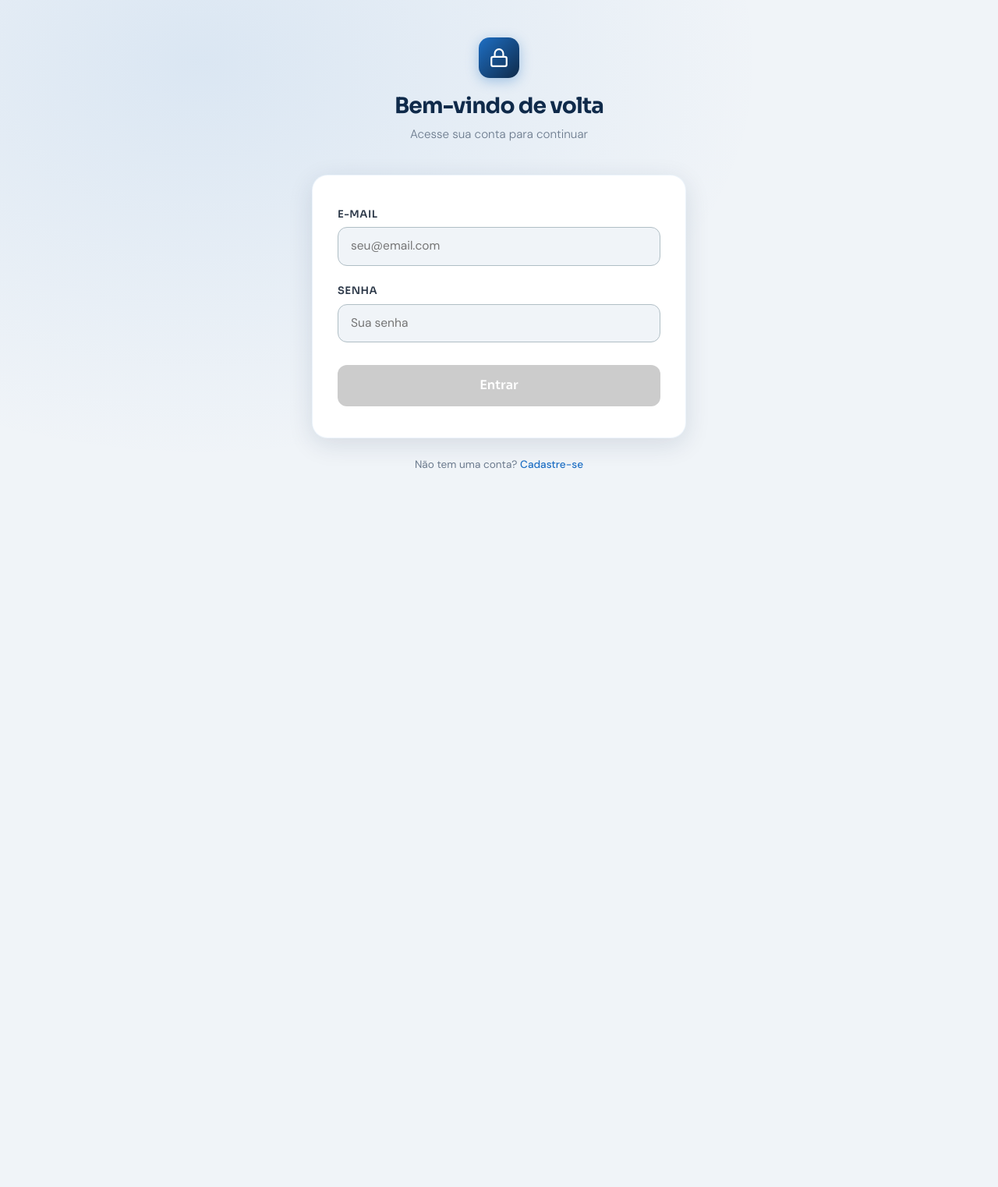
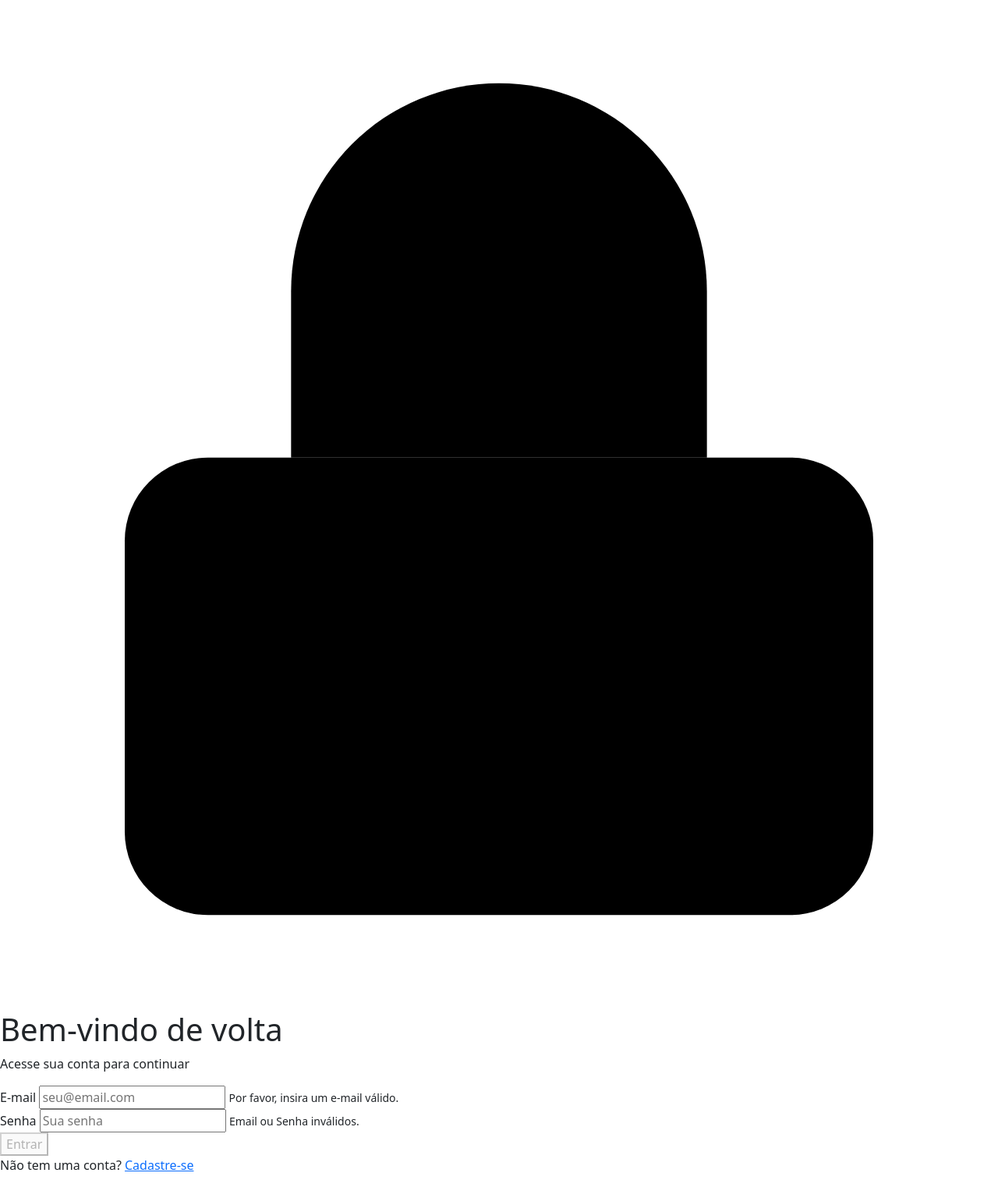
Before and after one commit to alvsgabriellk/auth-role-system, a Flask app: template frontend/templates/login.html in a window 1280 px wide. Shown: the whole page at 78% size. Before the commit the page ends 601 px from the top, so only its background shows below. Run offline with Flask 3, Linux system fonts and the light colour scheme; the template is opened without the code that fills it, so the values that code supplies are empty.

Commit message:
Simplificando css de login para link de referência

```diff
--- a/frontend/templates/login.html
+++ b/frontend/templates/login.html
@@ -8,224 +8,8 @@
   <link rel="preconnect" href="https://fonts.gstatic.com" crossorigin />
   <link href="https://fonts.googleapis.com/css2?family=Sora:wght@300;400;500;600;700&family=DM+Sans:wght@300;400;500&display=swap" rel="stylesheet" />
   <link href="https://cdn.jsdelivr.net/npm/bootstrap@5.3.7/dist/css/bootstrap.min.css" rel="stylesheet">
-
-  <style>
-    *, *::before, *::after {
-      box-sizing: border-box;
-      margin: 0;
-      padding: 0;
-    }
-
-    :root {
-      --azul-escuro:  #0f2a4a;
-      --azul-medio:   #1a4a7a;
-      --azul-vivo:    #1e6fc4;
-      --azul-claro:   #3a8fd4;
-      --azul-suave:   #d6e8f7;
-
-      --cinza-escuro: #2e3a4a;
-      --cinza-medio:  #6b7a8d;
-      --cinza-claro:  #b0bec5;
-      --cinza-bg:     #f0f4f8;
-
-      --branco:       #ffffff;
-
-      --fonte-display: 'Sora', sans-serif;
-      --fonte-corpo:   'DM Sans', sans-serif;
-
-      --raio:   12px;
-      --sombra: 0 8px 32px rgba(15, 42, 74, 0.12);
-    }
-
-    html, body {
-      height: 100%;
-    }
-
-    body {
-      font-family: var(--fonte-corpo);
-      background-color: var(--cinza-bg);
-      background-image: radial-gradient(ellipse at 20% 10%, rgba(30, 111, 196, 0.10) 0%, transparent 50%);
-      display: flex;
-      flex-direction: column;
-      align-items: center;
-      padding: 3rem 1rem 4rem;
-    }
-
-    main {
-      width: 100%;
-      max-width: 480px;
-    }
-
-    header {
-      text-align: center;
-      margin-bottom: 2.5rem;
-    }
-
-    header figure {
-      width: 52px;
-      height: 52px;
-      background: linear-gradient(135deg, var(--azul-vivo), var(--azul-escuro));
-      border-radius: 14px;
-      margin: 0 auto 1.2rem;
-      display: flex;
-      align-items: center;
-      justify-content: center;
-      box-shadow: 0 4px 16px rgba(30, 111, 196, 0.35);
-    }
-
-    header figure svg {
-      width: 26px;
-      height: 26px;
-      fill: none;
-      stroke: var(--branco);
-      stroke-width: 2;
-      stroke-linecap: round;
-      stroke-linejoin: round;
-    }
-
-    header h1 {
-      font-family: var(--fonte-display);
-      font-size: 1.75rem;
-      font-weight: 700;
-      color: var(--azul-escuro);
-      letter-spacing: -0.03em;
-    }
-
-    header p {
-      margin-top: 0.4rem;
-      font-size: 0.95rem;
-      color: var(--cinza-medio);
-      font-weight: 300;
-    }
-
-    section {
-      background: var(--branco);
-      border-radius: 20px;
-      padding: 2.5rem 2rem;
-      box-shadow: var(--sombra);
-      border: 1px solid rgba(30, 111, 196, 0.08);
-    }
-
-    form {
-      display: flex;
-      flex-direction: column;
-      gap: 1.4rem;
-    }
-
-    fieldset {
-      border: none;
-      padding: 0;
-      display: flex;
-      flex-direction: column;
-      gap: 0.45rem;
-    }
-
-    label {
-      font-family: var(--fonte-display);
-      font-size: 0.82rem;
-      font-weight: 600;
-      color: var(--cinza-escuro);
-      letter-spacing: 0.04em;
-      text-transform: uppercase;
-    }
-
-    input {
-      width: 100%;
-      padding: 0.75rem 1rem;
-      border: 1.5px solid var(--cinza-claro);
-      border-radius: var(--raio);
-      font-family: var(--fonte-corpo);
-      font-size: 0.97rem;
-      color: var(--cinza-escuro);
-      background: var(--cinza-bg);
-      transition: border-color 0.2s, box-shadow 0.2s, background 0.2s;
-      outline: none;
-      appearance: none;
-    }
-
-    input:focus {
-      border-color: var(--azul-vivo);
-      background: var(--branco);
-      box-shadow: 0 0 0 3px rgba(30, 111, 196, 0.15);
-    }
-
-    input:hover:not(:focus) {
-      border-color: var(--azul-claro);
-    }
-
-    small {
-      font-size: 1rem;
-      color: #c03a2b;
-      font-weight: 400;
-      display: none; /* JS controlará: element.style.display = 'block' */
-    }
-
-    button {
-      margin-top: 0.4rem;
-      width: 100%;
-      padding: 0.9rem;
-      background: linear-gradient(135deg, var(--azul-vivo), var(--azul-escuro));
-      color: var(--branco);
-      font-family: var(--fonte-display);
-      font-size: 1rem;
-      font-weight: 600;
-      border: none;
-      border-radius: var(--raio);
-      cursor: pointer;
-      transition: opacity 0.2s, transform 0.15s, box-shadow 0.2s;
-      box-shadow: 0 4px 14px rgba(30, 111, 196, 0.4);
-    }
-
-    button:hover {
-      opacity: 0.92;
-      transform: translateY(-1px);
-      box-shadow: 0 6px 20px rgba(30, 111, 196, 0.45);
-    }
-
-    button:active {
-      transform: scale(0.98);
-    }
-
-    button:disabled {
-        background: #ccc;
-        cursor: not-allowed;
-        box-shadow: none;
-    }
-
-    footer {
-      text-align: center;
-      margin-top: 1.5rem;
-      font-size: 0.85rem;
-      color: var(--cinza-medio);
-    }
-
-    footer a {
-      color: var(--azul-vivo);
-      text-decoration: none;
-      font-weight: 500;
-    }
-
-    footer a:hover {
-      text-decoration: underline;
-    }
-
-    /* Responsividade */
-    @media (max-width: 520px) {
-      section {
-        padding: 2rem 1.25rem;
-      }
-
-      header h1 {
-        font-size: 1.5rem;
-      }
-    }
-
-    @media (max-width: 360px) {
-      section {
-        padding: 1.5rem 1rem;
-      }
-    }
-  </style>
+  <link rel="stylesheet" href="../css/auth.css">
+  <link rel="stylesheet" href="../css/alerts.css">
 </head>
 <body>
   <main>
```
